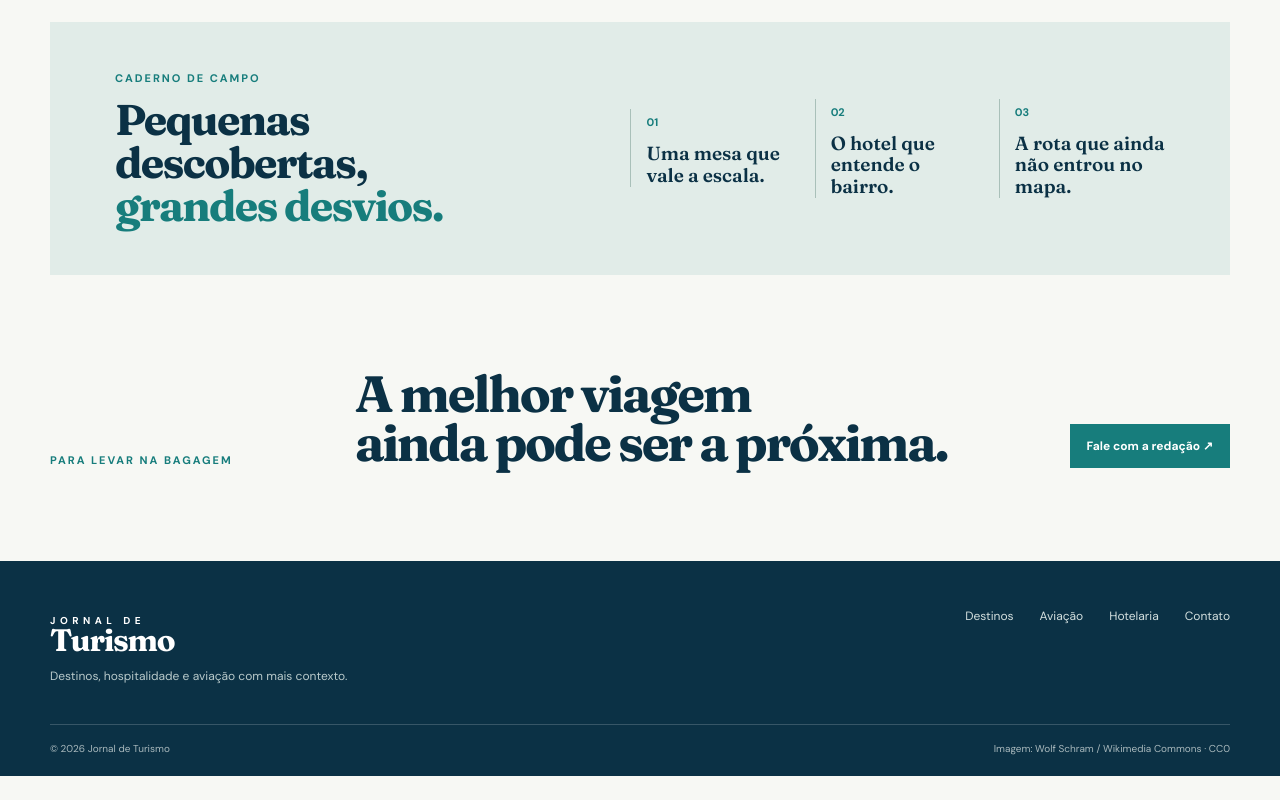
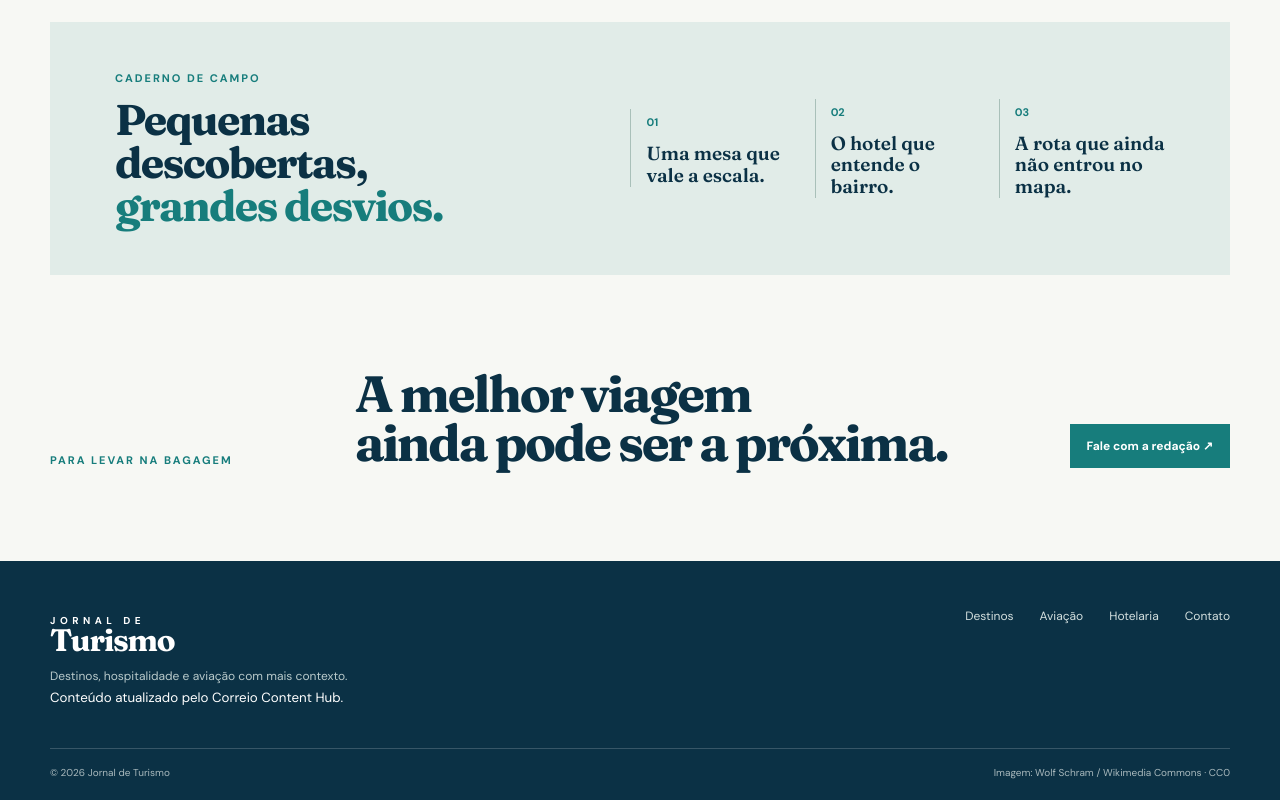
Before and after one commit to matheusmoura0/jornal-de-turismo, a website with bundled scripts: page public/index.html in a window 1280 px wide. Shown: the part 1923-2723 px from the top of the page. Before the commit the page ends 2699 px from the top, so only its background shows below. Built offline with nearby package versions, Linux system fonts and the light colour scheme; no server answers.

Commit message:
Refine Jornal de Turismo editorial shell

```diff
--- a/public/index.html
+++ b/public/index.html
@@ -53,7 +53,7 @@
         <section class="closing wrap" id="roteiros"><p class="kicker">PARA LEVAR NA BAGAGEM</p><h2>A melhor viagem<br />ainda pode ser a próxima.</h2><a class="solid-button" href="mailto:redacao@jornaldeturismo.tur.br">Fale com a redação <span aria-hidden="true">↗</span></a></section>
       </main>
 
-      <footer class="footer"><div class="wrap footer-top"><div><a class="wordmark footer-mark" href="/" aria-label="Jornal de Turismo, início"><span>JORNAL DE</span><strong>Turismo</strong></a><p>Destinos, hospitalidade e aviação com mais contexto.</p></div><div class="footer-links"><a href="#destinos">Destinos</a><a href="#aviacao">Aviação</a><a href="#hotelaria">Hotelaria</a><a href="mailto:redacao@jornaldeturismo.tur.br">Contato</a></div></div><div class="wrap footer-bottom"><span>© <span id="year"></span> Jornal de Turismo</span><span>Imagem: Wolf Schram / Wikimedia Commons · CC0</span></div></footer>
+      <footer class="footer"><div class="wrap footer-top"><div><a class="wordmark footer-mark" href="/" aria-label="Jornal de Turismo, início"><span>JORNAL DE</span><strong>Turismo</strong></a><p>Destinos, hospitalidade e aviação com mais contexto.</p><small class="footer-source">Conteúdo atualizado pelo Correio Content Hub.</small></div><div class="footer-links"><a href="#destinos">Destinos</a><a href="#aviacao">Aviação</a><a href="#hotelaria">Hotelaria</a><a href="mailto:redacao@jornaldeturismo.tur.br">Contato</a></div></div><div class="wrap footer-bottom"><span>© <span id="year"></span> Jornal de Turismo</span><span>Imagem: Wolf Schram / Wikimedia Commons · CC0</span></div></footer>
     </div>
     <script type="module" src="/app.js"></script>
   </body>
```
